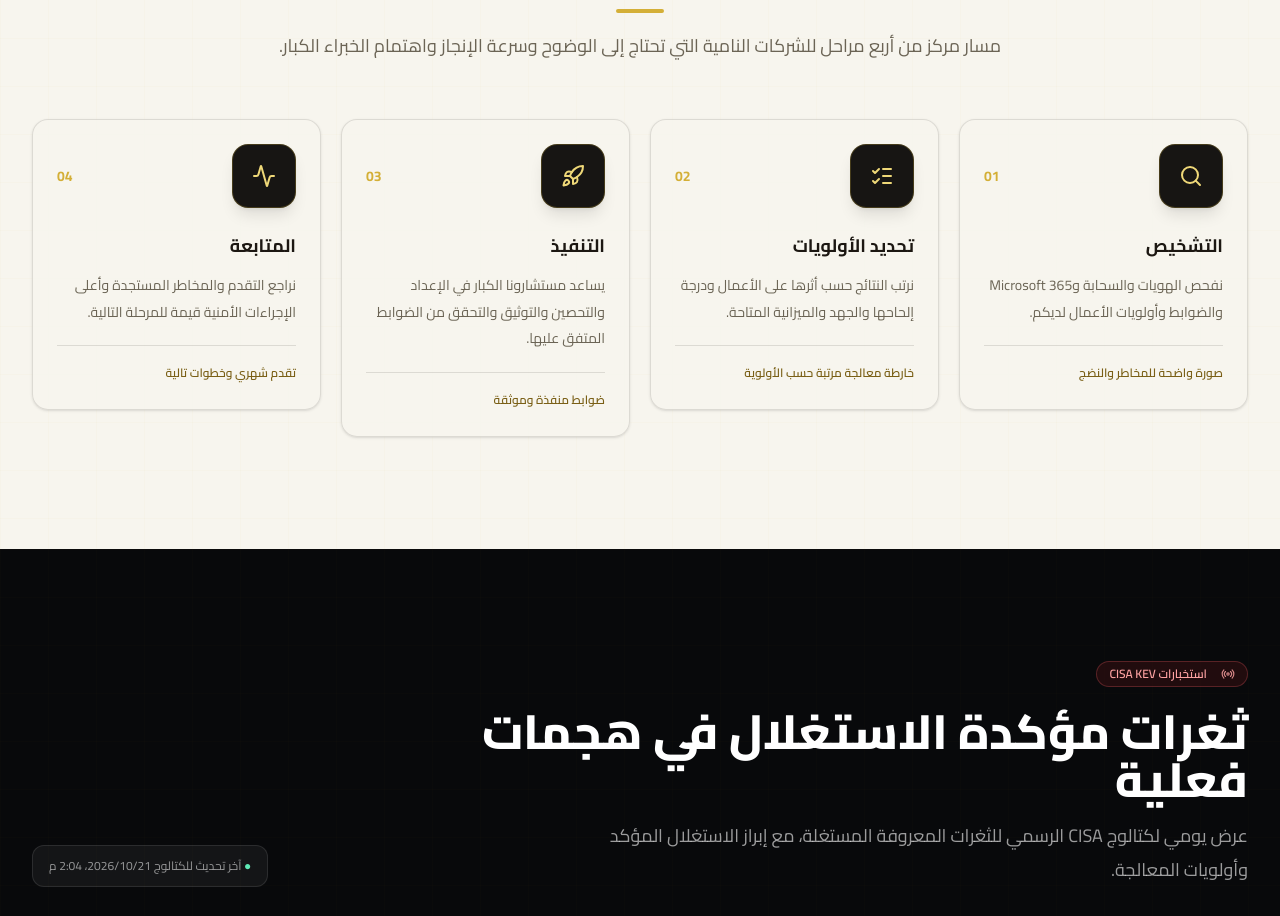
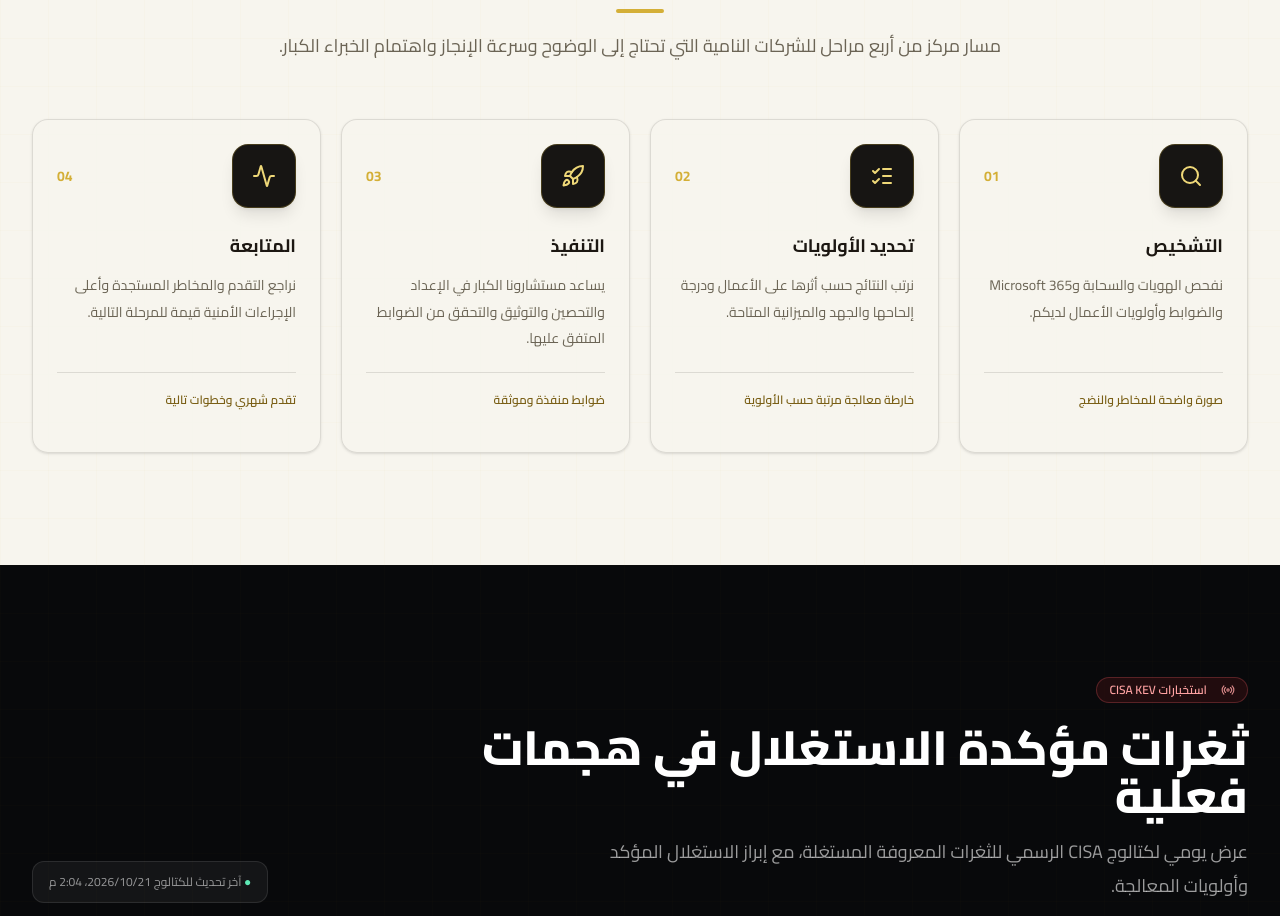
Before and after one commit to bizidwassim-design/brainfortsecurity.com, a Next.js app: page /ar/ in a window 1280 px wide. Shown: the part 3279-4195 px from the top of the page. Built offline with nearby package versions, Linux system fonts and the light colour scheme.

Commit message:
Align homepage process cards

```diff
--- a/src/components/home/process-section.tsx
+++ b/src/components/home/process-section.tsx
@@ -24,9 +24,9 @@ export function ProcessSection({ dict }: ProcessSectionProps) {
           {dict.process.items.map((item, index) => {
             const Icon = icons[index] ?? Activity;
             return (
-              <li key={item.title} className="relative">
-                <Reveal delay={index * 0.08}>
-                  <div className="group h-full rounded-2xl border border-border bg-background/90 p-6 shadow-sm transition duration-300 hover:-translate-y-1 hover:border-primary/40 hover:shadow-[0_18px_45px_-24px_rgba(122,95,22,0.35)]">
+              <li key={item.title} className="relative h-full">
+                <Reveal delay={index * 0.08} className="h-full">
+                  <div className="group flex h-full flex-col rounded-2xl border border-border bg-background/90 p-6 shadow-sm transition duration-300 hover:border-primary/40 hover:shadow-[0_18px_45px_-24px_rgba(122,95,22,0.35)]">
                     <div className="flex items-center justify-between">
                       <span className="relative z-10 flex size-16 items-center justify-center rounded-2xl border border-primary/25 bg-[#171513] text-[#efd878] shadow-lg">
                         <Icon className="size-6 transition-transform duration-300 group-hover:scale-110" aria-hidden="true" />
@@ -35,7 +35,9 @@ export function ProcessSection({ dict }: ProcessSectionProps) {
                     </div>
                     <h3 className="mt-6 text-lg font-bold text-foreground">{item.title}</h3>
                     <p className="mt-3 text-sm leading-relaxed text-muted-foreground">{item.description}</p>
-                    <p className="mt-5 border-t border-border pt-4 text-xs font-semibold uppercase tracking-wide text-[#7a5f16]">{item.deliverable}</p>
+                    <div className="mt-auto pt-5">
+                      <p className="min-h-14 border-t border-border pt-4 text-xs font-semibold uppercase tracking-wide text-[#7a5f16]">{item.deliverable}</p>
+                    </div>
                   </div>
                 </Reveal>
               </li>
```
